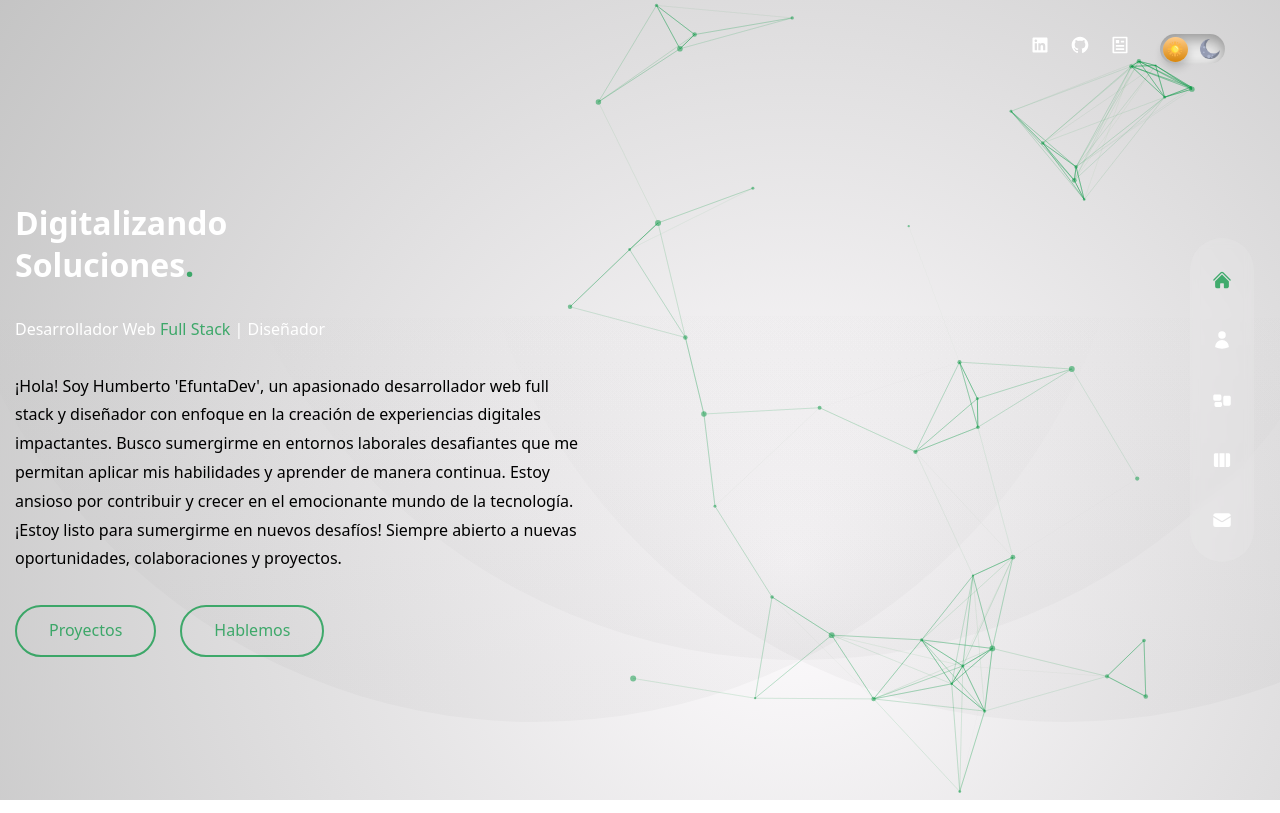
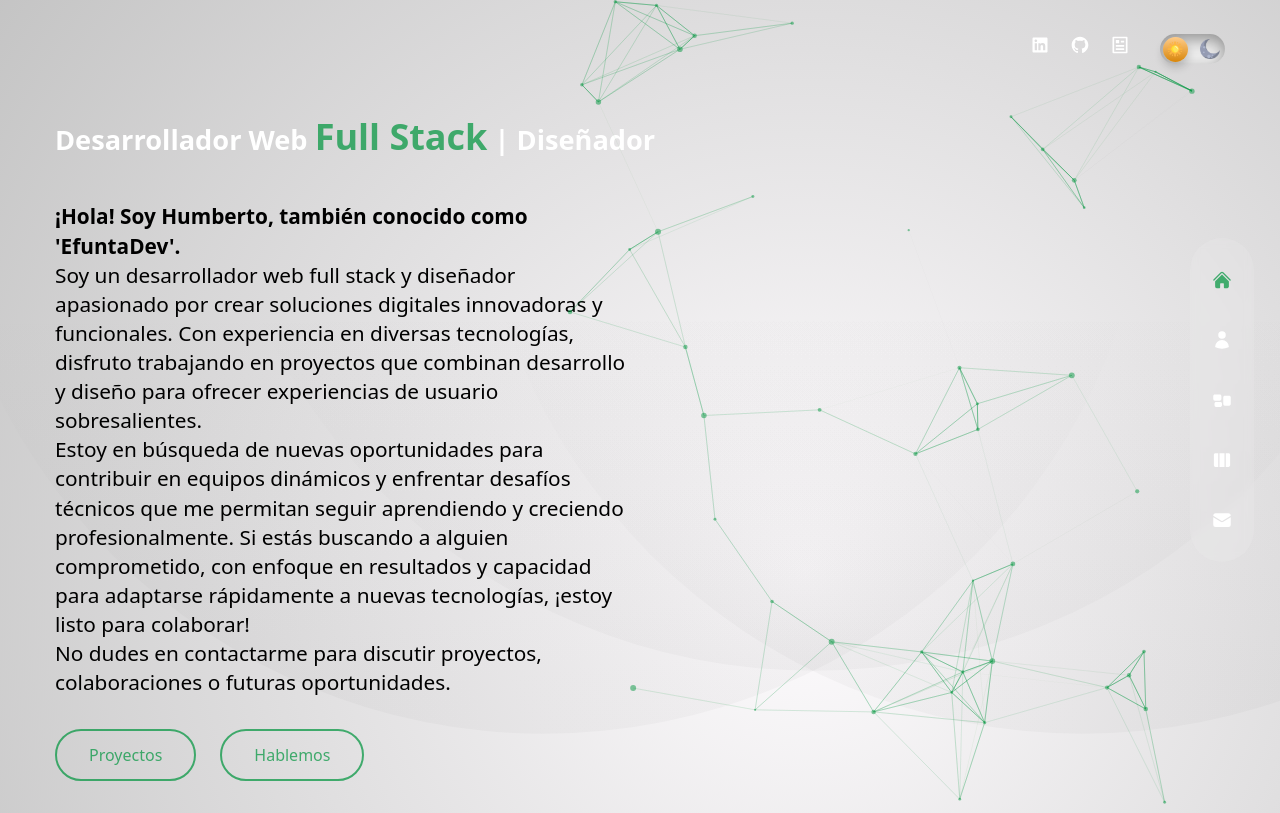
Before and after one commit to HumbertoSifontes/portfolio, a Next.js app: page / in a window 1280 px wide. Built offline with nearby package versions, Linux system fonts and the light colour scheme.

Commit message:
implementando mail service y a11y pt1

```diff
--- a/components/ServiceSlider.js
+++ b/components/ServiceSlider.js
@@ -71,10 +71,10 @@ const serviceData = [
             <SwiperSlide key={index}>
               <div className='card-container h-full'>
                 <div className='bg-card rounded-lg px-6 py-8 flex flex-col gap-x-6 sm:gap-x-0 group transition-all duration-300'>
-                  <div className='flex justify-center text-4xl text-accent mb-4'>{item.icon}</div>
+                  <div className='flex justify-center text-4xl text-accent mb-4 animate-pulse'>{item.icon}</div>
                   <div className='mb-8'>
-                    <div className='mb-2 text-lg texto'>{item.title}</div>
-                    <p className='max-w-[350px] leading-normal texto'>{item.description}</p>
+                    <p className='mb-2 texto'>{item.title}</p><br/>
+                    <p className='texto texto-card-services'>{item.description}</p>
                   </div>
                 </div>
               </div>
--- a/package.json
+++ b/package.json
@@ -9,12 +9,14 @@
     "lint": "next lint"
   },
   "dependencies": {
+    "emailjs-com": "^3.2.0",
     "framer-motion": "^11.2.0",
     "next": "14.2.3",
     "next-themes": "^0.3.0",
     "react": "^18",
     "react-countup": "^6.5.3",
     "react-dom": "^18",
+    "react-hot-toast": "^2.4.1",
     "react-icons": "^5.2.1",
     "react-modal": "^3.16.1",
     "react-tsparticles": "^2.9.3",
--- a/pages/index.js
+++ b/pages/index.js
@@ -6,20 +6,18 @@ import TalkingBtn from '@/components/TalkingBtn';
 
 const Home = () => {
   return (
-    <div className='h-full py-36'>
+    <div className='h-full py-8'>
       <div className='w-full h-full'>
         <div className='text-center flex flex-col justify-center xl:pt-34 xl:text-left h-full container mx-auto'>
-          <motion.h1 variants={fadeIn('down', 0.2)} initial='hidden' animate='show' exit='hidden' className='h1'>
-            Digitalizando <br /> Soluciones<span className='text-accent animate-pulse'>.</span>
-          </motion.h1>
           <motion.h3 variants={fadeIn('down', 0.2)} initial='hidden' animate='show' exit='hidden' className='h3'>
-            Desarrollador Web <span className='text-accent botonName animate-pulse'>Full Stack</span> | Diseñador
+            Desarrollador Web <span className='text-accent text-4xl leading-6 mb-8 font-bold fullstack animate-pulse'>Full Stack</span> | Diseñador
           </motion.h3>
           <motion.p variants={fadeIn('down', 0.3)} initial='hidden' animate='show' exit='hidden' className='ancho-parrafo-about max-w-sm xl:max-w-xl mx-auto xl:mx-0 mb-10 xl:mb-8 texto'>
             <br />
-            ¡Hola! Soy Humberto &apos;EfuntaDev&apos;, un apasionado desarrollador web full stack y diseñador con enfoque en la creación de experiencias digitales impactantes.
-            Busco sumergirme en entornos laborales desafiantes que me permitan aplicar mis habilidades y aprender de manera continua. Estoy ansioso por contribuir y crecer en el emocionante mundo de la tecnología.
-            ¡Estoy listo para sumergirme en nuevos desafíos! Siempre abierto a nuevas oportunidades, colaboraciones y proyectos.
+            <b>¡Hola! Soy Humberto, también conocido como 'EfuntaDev'.</b><br />
+            Soy un desarrollador web full stack y diseñador apasionado por crear soluciones digitales innovadoras y funcionales. Con experiencia en diversas tecnologías, disfruto trabajando en proyectos que combinan desarrollo y diseño para ofrecer experiencias de usuario sobresalientes.<br />
+            Estoy en búsqueda de nuevas oportunidades para contribuir en equipos dinámicos y enfrentar desafíos técnicos que me permitan seguir aprendiendo y creciendo profesionalmente. Si estás buscando a alguien comprometido, con enfoque en resultados y capacidad para adaptarse rápidamente a nuevas tecnologías, ¡estoy listo para colaborar!<br />
+            No dudes en contactarme para discutir proyectos, colaboraciones o futuras oportunidades.
           </motion.p>
           <motion.div variants={fadeIn('down', 0.4)} initial='hidden' animate='show' exit='hidden' className='flex items-center botones-centrados gap-x-6'>
             <ProjectsBtn />
--- a/pages/services/index.js
+++ b/pages/services/index.js
@@ -4,7 +4,7 @@ import {fadeIn} from '../../variants';
 
 const Services = () => {
   return (
-    <div className="h-full py-36 flex items-center">
+    <div className="h-full pt-8 pb-28 flex items-center">
       <div className="container mx-auto">
         <div className="flex flex-col xl:flex-row gap-x-8">
           <div className="text-center flex xl:w-[30vw] flex-col xl:text-left mb-4 xl:mb-0">
--- a/pages/work/index.js
+++ b/pages/work/index.js
@@ -3,7 +3,7 @@ import {motion} from 'framer-motion';
 import {fadeIn} from '../../variants';
 
 const Work = () => {
-  return <div className="h-full py-36 flex items-center">
+  return <div className="h-full pt-20 pb-36 flex items-center">
     <div className="container mx-auto">
       <div className="flex flex-col xl:flex-row gap-x-8">
         <div className="text-center flex xl:w-[30vw] flex-col xl:text-left mb-4 xl:mb-0">
--- a/styles/globals.css
+++ b/styles/globals.css
@@ -86,16 +86,23 @@
   }
 
   .h2 {
-    font-size: 1.75rem;
+    font-size: 1.85rem;
     line-height: 1.3;
     margin-bottom: 1rem;
     font-weight: 600;
   }
 
-  p {
-    line-height: 1.8;
-    font-weight: 300;
+  .h3 {
+    font-size: 1.7rem;
+    line-height: 1.3;
     margin-bottom: 1rem;
+    font-weight: 600;
+  }
+
+  p{
+    font-size: 1.3rem;
+    font-weight: 500;
+    line-height: 1.4;
   }
 
   .btn,
@@ -120,19 +127,6 @@
   }
 
   @media (max-width: 768px) {
-    .h1 {
-      font-size: 1.5rem;
-      margin-bottom: 1.5rem;
-    }
-
-    .h2 {
-      font-size: 1.25rem;
-      margin-bottom: 1rem;
-    }
-
-    p {
-      font-size: 0.9rem;
-    }
 
     .btn,
     .input {
@@ -169,9 +163,6 @@ body {
 }
 .bg-card{
   background: var(--bgCard);
-}
-.card-container:hover .arrow{
-  color: var(--colorStyle);
 }
 .screen {
   position: absolute;
@@ -233,6 +224,9 @@ body {
 }
 [data-theme='dark'] .botonName {
   font-weight: 700;
+  text-shadow: 0 0 0.5em;
+}
+[data-theme='dark'] .fullstack {
   text-shadow: 0 0 0.5em;
 }
 .btn_form:hover{
@@ -371,10 +365,9 @@ body {
   }
 }
 @media only screen and (max-width: 639px){
-  .py-36{
+  .pt-20{
     margin-top: 0%;
     padding-top: 0rem;
-    padding-bottom: 5rem;
   }
   .ReactModal__Content {
     width: 95%;
@@ -384,10 +377,9 @@ body {
   }
 }
 @media only screen and (min-width: 640px) and (max-width: 1199px) {
-  .py-36{
+  .pt-20{
     margin-top: 1%;
     padding-top: 1rem;
-    padding-bottom: 5rem
   }
   .ReactModal__Content {
     width: 90%;
@@ -520,9 +512,13 @@ body {
     right: 0;
   }
   .altura-card-services {
-    height: 280px;
+    height: 380px;
+  }
+  .texto-card-services {
+    font-size: 1.1rem!important;
+    font-weight: 400!important;
   }
 }
 .altura-card-services {
-  height: 380px;
+  height: 480px;
 }
```
Also changed, not shown: pages/about/index.js (+48 -9 lines), pages/contact/index.js (+110 -19 lines), 1 other file (tests, documents, lock files or other folders).
